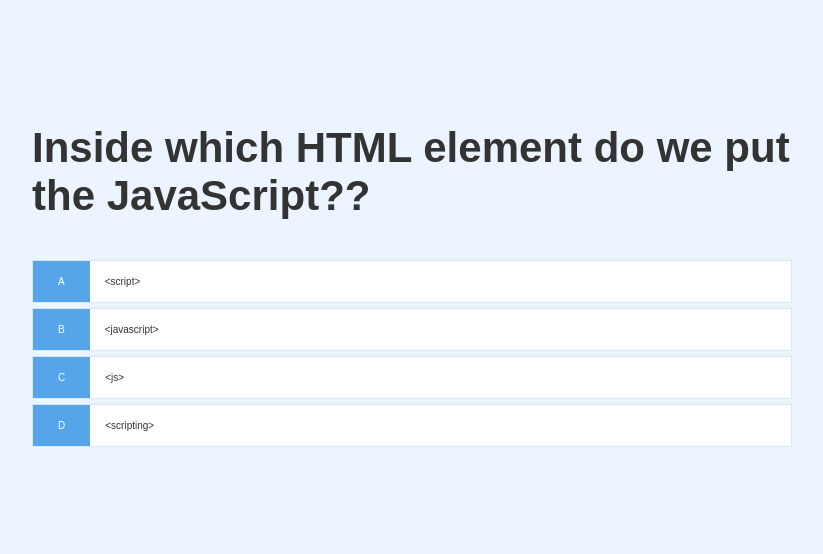
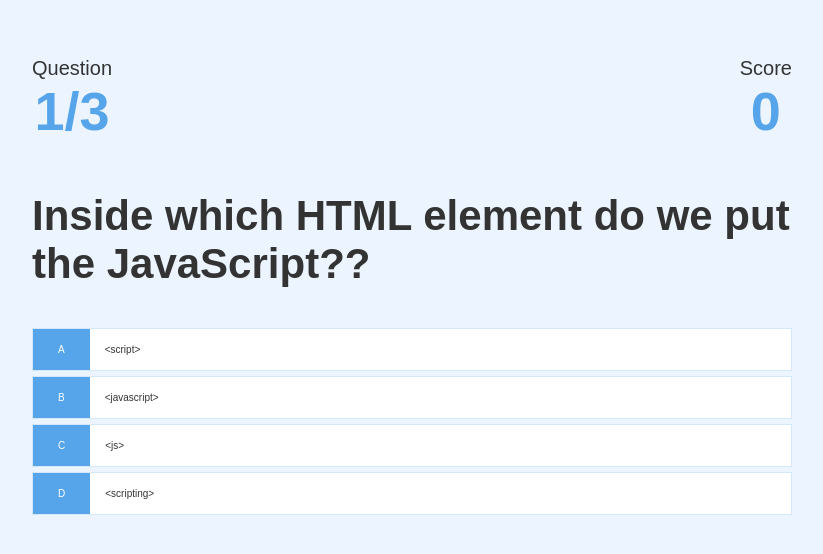
Before and after one commit to Grumpex/Alens-Quiz-App, a plain HTML site: page game.html in a window 1280 px wide. Shown: the part 112-666 px from the top of the page, without its empty margins (228-1051 px from the left). Drawn offline with Linux system fonts and the light colour scheme.

Commit message:
Added score and number of questions

```diff
--- a/game.css
+++ b/game.css
@@ -32,3 +32,20 @@
 .incorrect{
     background-color: #dc3545;
 }
+
+/* Hud */
+
+#hud{
+    display:flex;
+    justify-content: space-between;
+
+}
+
+.hud-prefix{
+    text-align: center;
+    font-size: 2rem;
+}
+
+.hud-main-text{
+    text-align: center;
+}
--- a/game.html
+++ b/game.html
@@ -10,6 +10,24 @@
 <body>
     <div class="container">
         <div id="game" class="justify-center flex-column">
+            <div id="hud">
+                <div id="hud-item">
+                    <p class="hud-prefix">
+                        Question
+                    </p>
+                    <h1 class="hud-main-text" id="questionCounter">
+
+                    </h1>
+                </div>
+                    <div id="hud-item">
+                        <p class="hud-prefix">
+                            Score
+                        </p>
+                        <h1 class="hud-main-text" id="score">
+                            0
+                        </h1>
+                    </div>
+            </div>
             <h2 id="question">What is the answer to this question?</h2>
             <div class="choice-container">
                 <p class="choice-prefix">
--- a/game.js
+++ b/game.js
@@ -1,5 +1,7 @@
 const question = document.getElementById('question');
 const choices = Array.from(document.getElementsByClassName('choice-text'));
+const questionCounterText = document.getElementById('questionCounter');
+const scoreText = document.getElementById('score');
 let currentQuestion = {
 };
 let acceptingAnswers = false;
@@ -52,6 +54,7 @@ getNewQuestions = () => {
             return window.location.assign("/end.html");
         }
     questionCounter++;
+    questionCounterText.innerText = `${questionCounter}/${MAX_QUESTIONS}`;
     const questionIndex = Math.floor(Math.random() * availabeQuestions.length);
     currentQuestion = availabeQuestions[questionIndex];
     question.innerText = currentQuestion.question;
@@ -75,6 +78,9 @@ choices.forEach(choice => {
         const classToApply = selectedAnswer == currentQuestion.answer ? "correct" : "incorrect";
         console.log(classToApply);
 
+        if(classToApply === "correct"){
+            incrementScore(CORRECT_BONUS);
+        }
 
         selectedChoice.parentElement.classList.add(classToApply);
 
@@ -82,10 +88,12 @@ choices.forEach(choice => {
             selectedChoice.parentElement.classList.remove(classToApply);
             getNewQuestions();
         },1000);
-
-
-
     });
 });
 
+incrementScore = num =>{
+    score += num;
+    scoreText.innerText = score;
+}
+
 startGame();
```
